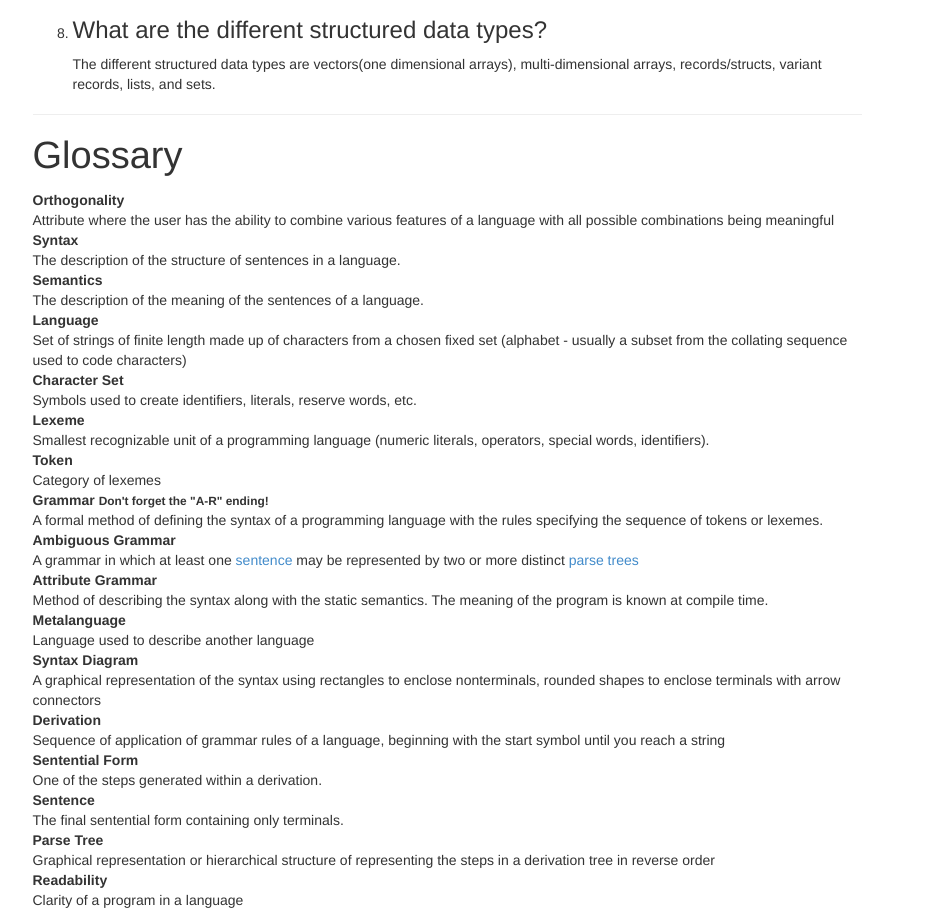
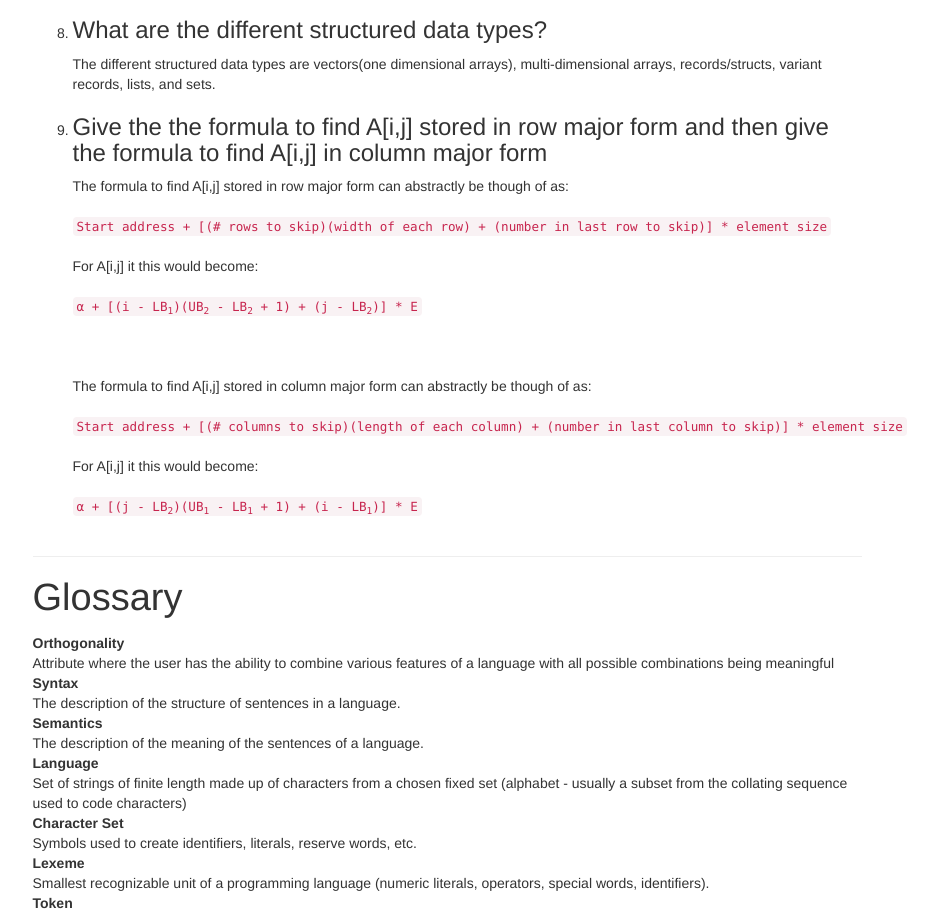
Before and after one commit to tlindsay/CS410-Notes, a plain HTML site: page midtermStudyGuide.html in a window 1280 px wide. Shown: the part 6393-7307 px from the top of the page, without its empty margins (336-1274 px from the left). Drawn offline with nearby package versions, Linux system fonts and the light colour scheme.

Commit message:
Added formulas for finding an element in row-major and column-major form

```diff
--- a/midtermStudyGuide.html
+++ b/midtermStudyGuide.html
@@ -435,6 +435,38 @@ dispose(ptra);
 									</h3>
 									<p>
 										The different structured data types are vectors(one dimensional arrays), multi-dimensional arrays, records/structs, variant records, lists, and sets.
+									</p>
+								</li>
+								<li>
+									<h3>
+										Give the the formula to find A[i,j] stored in row major form and then give the formula to find A[i,j] in column major form
+									</h3>
+									<p>
+										The formula to find A[i,j] stored in row major form can abstractly be though of as:
+										<br /><br />
+										<code>
+											Start address + [(# rows to skip)(width of each row) + (number in last row to skip)] * element size
+										</code>
+										<br /><br />
+										For A[i,j] it this would become:
+										<br /><br />
+										<code>
+											&alpha; + [(i - LB<sub>1</sub>)(UB<sub>2</sub> - LB<sub>2</sub> + 1) + (j - LB<sub>2</sub>)] * E
+										</code>
+										<br /><br />
+										<br /><br />
+										The formula to find A[i,j] stored in column major form can abstractly be though of as:
+										<br /><br />
+										<code>
+											Start address + [(# columns to skip)(length of each column) + (number in last column to skip)] * element size
+										</code>
+										<br /> <br />
+										For A[i,j] it this would become:
+										<br /><br />
+										<code>
+											&alpha; + [(j - LB<sub>2</sub>)(UB<sub>1</sub> - LB<sub>1</sub> + 1) + (i - LB<sub>1</sub>)] * E
+										</code>
+										<br /> <br />
 									</p>
 								</li>
 
```
